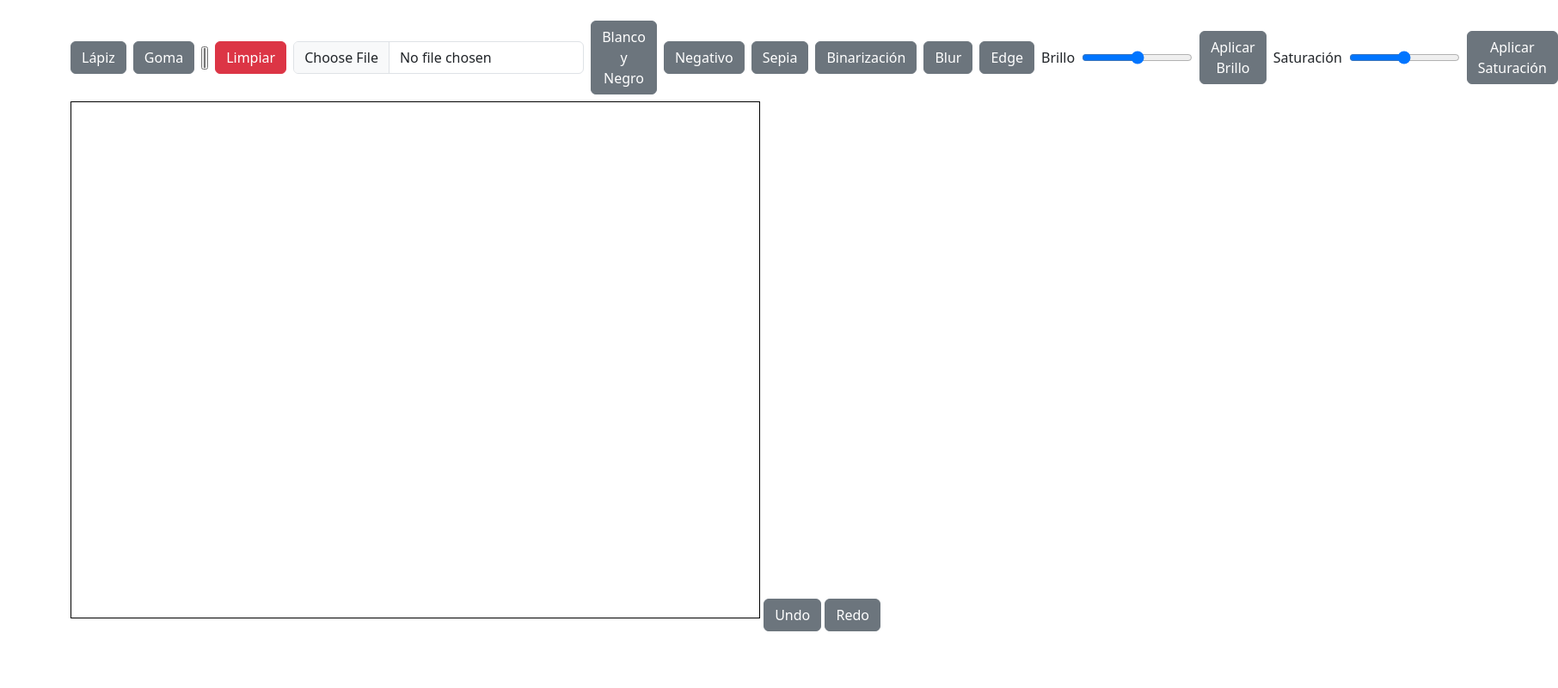
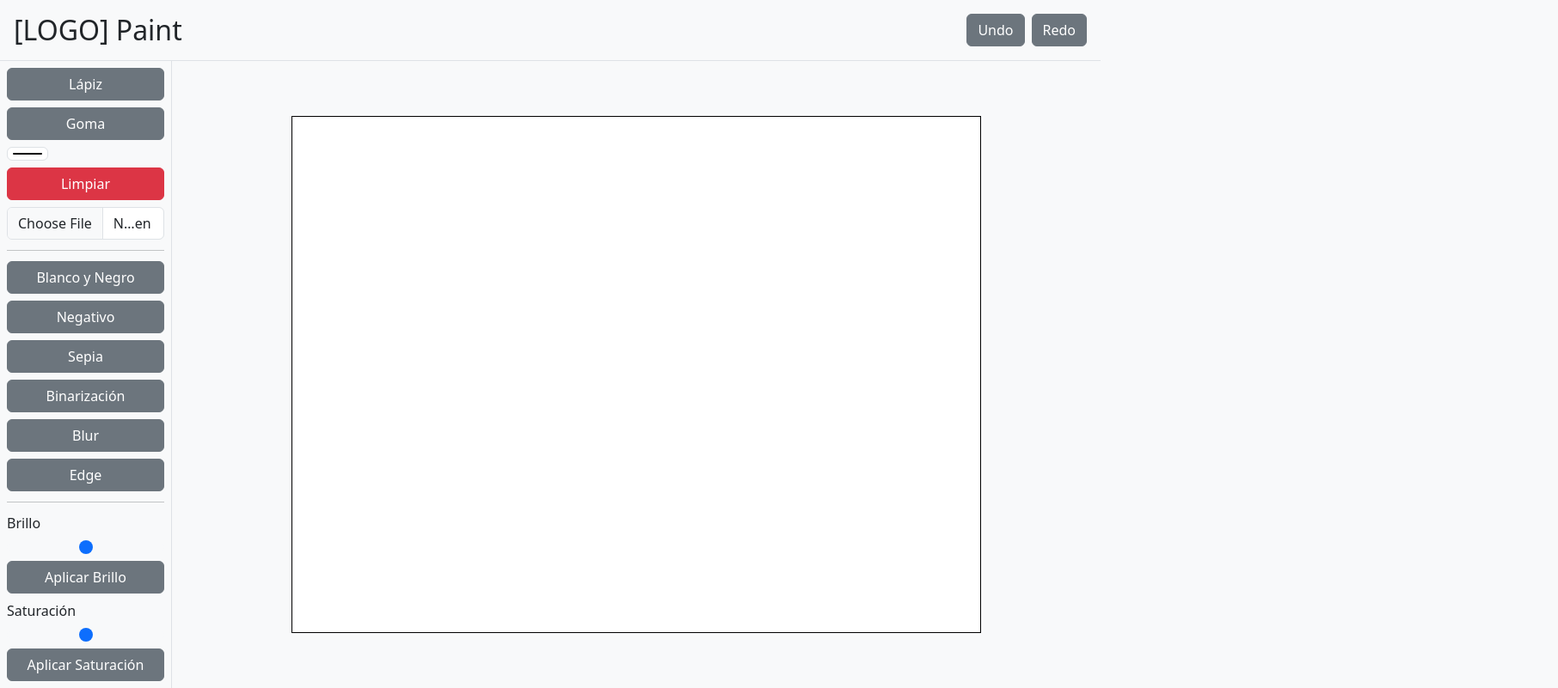
Before and after one commit to Dario213987/entregable-2-interfaces, a website built with Vite: page index.html in a window 1280 px wide. Shown: the whole page at 86% size, 1812 px wide, since content can reach past the window. Built offline with nearby package versions, Linux system fonts and the light colour scheme.

Commit message:
refactor: fix layout

```diff
--- a/index.html
+++ b/index.html
@@ -7,14 +7,27 @@
     <link href="https://cdn.jsdelivr.net/npm/bootstrap@5.3.0/dist/css/bootstrap.min.css" rel="stylesheet">
     <link rel="stylesheet" href="styles.css">
 </head>
-<body>
-<div class="container mt-4">
-    <div class="mb-2 d-flex gap-2 align-items-center">
+<body class="bg-light w-100 h-100">
+
+<header class="d-flex justify-content-between align-items-center p-3 border-bottom">
+    <h2 class="mb-0">[LOGO] Paint</h2>
+    <div class="d-flex gap-2">
+        <button id="btnUndo" class="btn btn-secondary">Undo</button>
+        <button id="btnRedo" class="btn btn-secondary">Redo</button>
+    </div>
+</header>
+
+<div class="d-flex" style="height: calc(100vh - 70px); overflow: hidden;">
+
+    <div class="d-flex flex-column gap-2 p-2 border-end" style="width: 200px; overflow-y: auto;">
         <button id="btnPencil" class="btn btn-secondary">Lápiz</button>
         <button id="btnEraser" class="btn btn-secondary">Goma</button>
-        <input type="color" id="colorPicker" value="#000000">
+        <input type="color" id="colorPicker" value="#000000" class="form-control form-control-color">
         <button id="btnClear" class="btn btn-danger">Limpiar</button>
-        <input type="file" id="fileInput" accept="image/*" class="form-control w-auto">
+        <input type="file" id="fileInput" accept="image/*" class="form-control">
+
+        <hr class="my-1">
+
         <button id="btnGrayscale" class="btn btn-secondary">Blanco y Negro</button>
         <button id="btnNegative" class="btn btn-secondary">Negativo</button>
         <button id="btnSepia" class="btn btn-secondary">Sepia</button>
@@ -22,26 +35,27 @@
         <button id="btnBlur" class="btn btn-secondary">Blur</button>
         <button id="btnEdge" class="btn btn-secondary">Edge</button>
 
+        <hr class="my-1">
 
-        <div class="d-flex align-items-center gap-2">
-            <label for="brightnessSlider">Brillo</label>
-            <input type="range" id="brightnessSlider" min="-255" max="255" value="0">
+        <div class="d-flex flex-column gap-1">
+            <label for="brightnessSlider" class="form-label mb-0">Brillo</label>
+            <input type="range" id="brightnessSlider" class="form-range" min="-255" max="255" value="0">
             <button id="btnBrightness" class="btn btn-secondary">Aplicar Brillo</button>
         </div>
 
-        <div class="d-flex align-items-center gap-2">
-            <label for="saturationSlider">Saturación</label>
-            <input type="range" id="saturationSlider" min="-100" max="100" value="0">
+        <div class="d-flex flex-column gap-1">
+            <label for="saturationSlider" class="form-label mb-0">Saturación</label>
+            <input type="range" id="saturationSlider" class="form-range" min="-100" max="100" value="0">
             <button id="btnSaturation" class="btn btn-secondary">Aplicar Saturación</button>
         </div>
+    </div>
 
+    <div class="flex-grow-1 d-flex align-items-center justify-content-center overflow-hidden">
+        <canvas id="myCanvas" width="800" height="600" style="border: 1px solid black;"></canvas>
+    </div>
 
-    </div>
-    <canvas id="myCanvas" width="800" height="600" style="border: 1px solid black;"></canvas>
+</div>
 
-    <button id="btnUndo" class="btn btn-secondary">Undo</button>
-    <button id="btnRedo" class="btn btn-secondary">Redo</button>
-</div>
 <script type="module" src="/src/Main.ts"></script>
 </body>
 </html>
```
